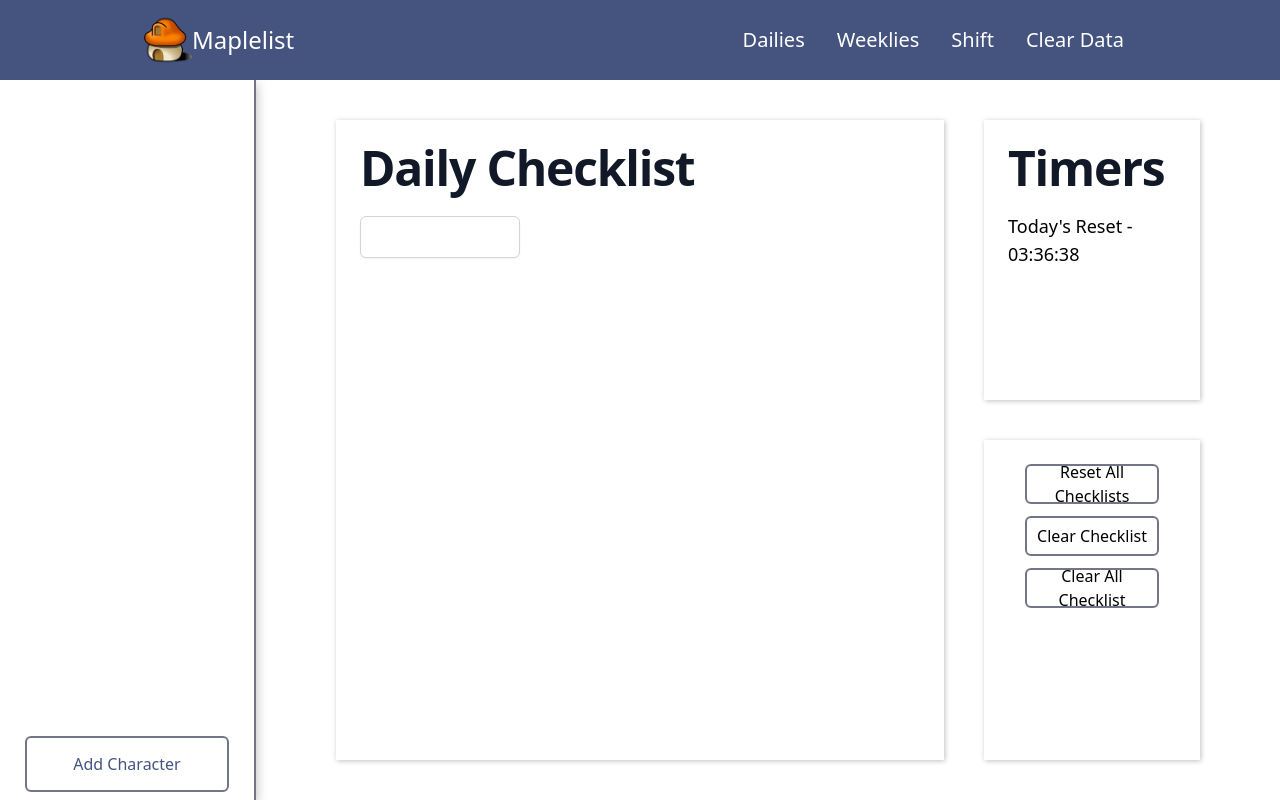
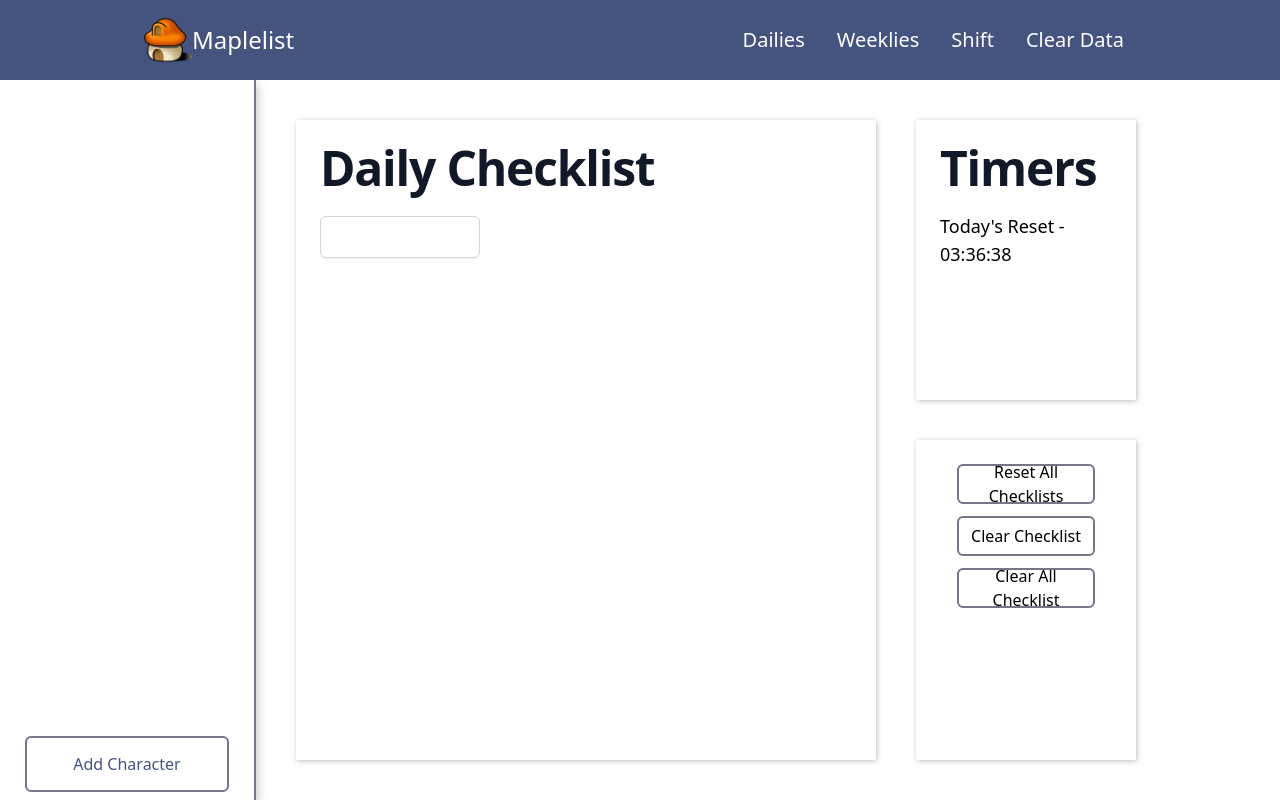
Before and after one commit to ngovictor20/maplestorychecklist, a React (Create React App) app: page / in a window 1280 px wide. Built offline with nearby package versions, Linux system fonts and the light colour scheme; what @tailwindcss/typography would draw is missing.

Commit message:
Align right side of content with header

```diff
--- a/src/components/Character/CharacterCard.tsx
+++ b/src/components/Character/CharacterCard.tsx
@@ -17,7 +17,7 @@ const CharacterCard: React.FC<CharacterProps> = ({ className, level, name, index
     const dispatch = useAppDispatch();
 
     return (
-        <div className={`w-full lg:w-44 relative cursor-pointer border-accent-grey border-2 shadow-lg flex items-center h-20 rounded-md hover:ring-2 focus:ring-gray-300 ${selected ? "ring ring-gray-300 ring-offset-1" : ""}`} onClick={() => dispatch(setCharIndex(index))}>
+        <div className={`w-4/5 relative cursor-pointer border-accent-grey border-2 shadow-lg flex items-center h-20 rounded-md hover:ring-2 focus:ring-gray-300 ${selected ? "ring ring-gray-300 ring-offset-1" : ""}`} onClick={() => dispatch(setCharIndex(index))}>
             <img className="hidden lg:block w-12 h-12 m-2 rounded-full ring-1" src={`${process.env.PUBLIC_URL}/${Class[className]}.svg`} alt={`${Class[className]}`} />
             <div className="text-xs sm:text-sm lg:text-base">
                 <p>{name}</p>
--- a/src/components/ContentContainer.tsx
+++ b/src/components/ContentContainer.tsx
@@ -11,8 +11,8 @@ const StyledCard = styled.div`
 const ContentContainer = () => {
 
     return (
-        <div className="py-10 px-20 relative grid grid-cols-mainLayout grid-rows-2">
-            <div className="row-span-2 mr-10">
+        <div className="py-10 pr-36 relative grid grid-cols-mainLayout grid-rows-2">
+            <div className="row-span-2 mx-10">
                 <ChecklistRenderer />
             </div>
             <StyledCard className="mb-10">
--- a/src/components/Sidebar.tsx
+++ b/src/components/Sidebar.tsx
@@ -14,7 +14,7 @@ const Sidebar = () => {
     return (
         <SidebarContainer className="border-r-2 border-accent-grey bottom-0 w-full left-0 relative shadow-xl flex flex-col items-center text-header-grey">
             {renderDialog()}
-            <div className="pt-6">
+            <div className="pt-6 w-full">
                 <CharacterList />
             </div>
             <div onClick={() => { toggleDialog(DialogType.addCharacter) }} className="hover:bg-accent-grey hover:text-white absolute bottom-2 w-4/5 h-14 text-center flex items-center justify-center cursor-pointer p-2 border-2 border-accent-grey rounded-md">
```
